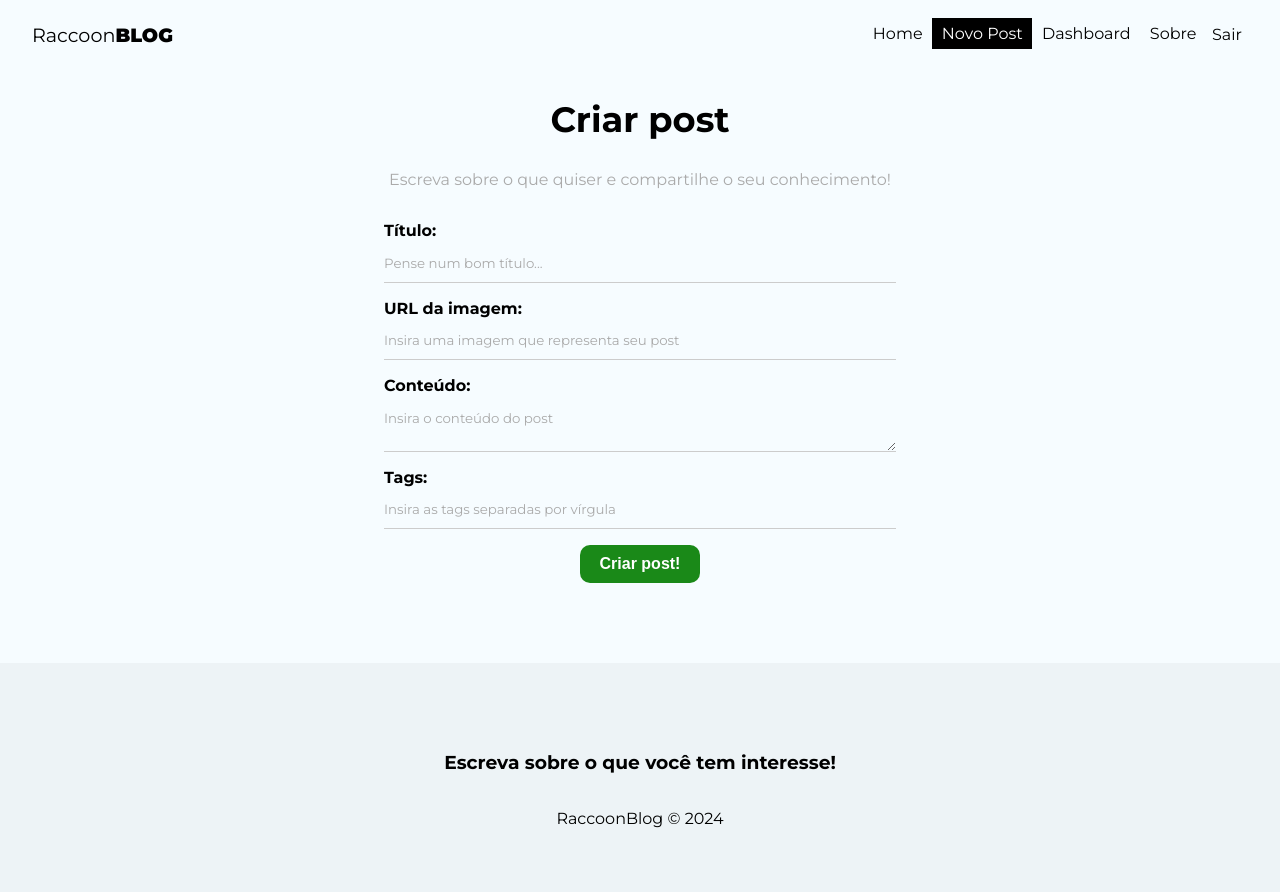
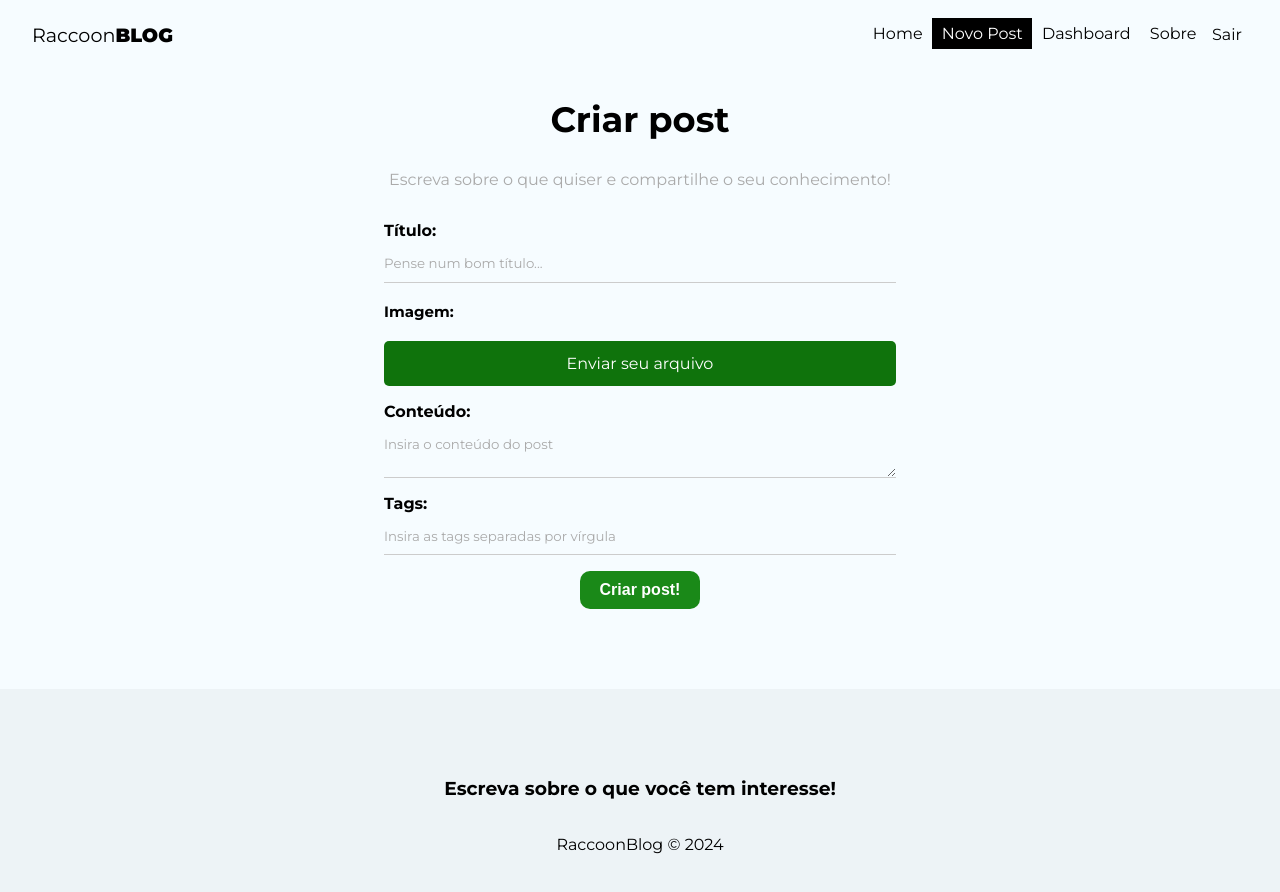
Before and after one commit to EnzoShiotuqui/MiniBlogz, a React (Vite) app: page /Posts/Create in a window 1280 px wide. Shown: the top 892 px of the page. Built offline with nearby package versions, Linux system fonts and the light colour scheme; no server answers; sample sign-in values are in the browser's storage.

Commit message:
feat: file foto

```diff
--- a/src/components/PostDetail/PostDetail.jsx
+++ b/src/components/PostDetail/PostDetail.jsx
@@ -1,12 +1,10 @@
-// Css
 import styles from './PostDetail.module.css'
-// Link
 import { Link } from 'react-router-dom'
 
-const PostDetail = ({post}) => {
+const PostDetail = ({ post }) => {
   return (
     <div className={styles.post_detail}>
-        <img src={post.image} alt={post.title} />
+      <img src={post.image} alt={post.title} style={{ width: '600px' }} />
       <h2>{post.title}</h2>
       <p className={styles.createdBy}>{post.createdBy}</p>
       <div className={styles.tags}>
--- a/src/pages/CreatePost/CreatePost.jsx
+++ b/src/pages/CreatePost/CreatePost.jsx
@@ -7,7 +7,7 @@ import { useAuthValue } from "../../context/AuthContext";
 
 const CreatePost = () => {
   const [title, setTitle] = useState("");
-  const [image, setImage] = useState("");
+  const [imageFile, setImageFile] = useState(null);
   const [body, setBody] = useState("");
   const [tags, setTags] = useState([]);
   const [formError, setFormError] = useState("");
@@ -22,37 +22,24 @@ const CreatePost = () => {
     e.preventDefault();
     setFormError("");
 
-    // validate image
-    try {
-      new URL(image);
-    } catch (error) {
-      setFormError("A imagem precisa ser uma URL.");
+    // Check if image is selected
+    if (!imageFile) {
+      setFormError("Por favor, selecione uma imagem.");
+      return;
     }
 
     // create tags array
     const tagsArray = tags.split(",").map((tag) => tag.trim().toLowerCase());
 
     // check values
-    if (!title || !image || !tags || !body) {
+    if (!title || !imageFile || !tags || !body) {
       setFormError("Por favor, preencha todos os campos!");
+      return;
     }
-
-    console.log(tagsArray);
-
-    console.log({
-      title,
-      image,
-      body,
-      tags: tagsArray,
-      uid: user.uid,
-      createdBy: user.displayName,
-    });
-
-    if(formError) return
 
     insertDocument({
       title,
-      image,
+      image: URL.createObjectURL(imageFile),
       body,
       tags: tagsArray,
       uid: user.uid,
@@ -79,17 +66,19 @@ const CreatePost = () => {
             value={title}
           />
         </label>
-        <label>
-          <span>URL da imagem:</span>
-          <input
-            type="text"
-            name="image"
-            required
-            placeholder="Insira uma imagem que representa seu post"
-            onChange={(e) => setImage(e.target.value)}
-            value={image}
-          />
-        </label>
+        <div className={styles.file_wrapper}>
+          <h4>Imagem:</h4>
+          <label className={styles.custom_file_label}>
+            Enviar seu arquivo
+            <input
+              type="file"
+              required
+              placeholder="Selecione um arquivo"
+              className={styles.custom_file_input}
+              onChange={(e) => setImageFile(e.target.files[0])}
+            />
+          </label>
+        </div>
         <label>
           <span>Conteúdo:</span>
           <textarea
--- a/src/pages/CreatePost/CreatePost.module.css
+++ b/src/pages/CreatePost/CreatePost.module.css
@@ -10,3 +10,29 @@
     color: #aaa;
     margin-bottom: 2em;
 }
+
+
+
+
+  .custom_file_label {
+    display:flex;
+    padding: .8em 2em;
+    background-color: #0f730c;
+    color: #fff;
+    border-radius: 5px;
+    transition: .4s;
+    cursor: pointer;
+  }
+
+  .custom_file_input {
+    display: none;
+  }
+
+ .file_wrapper h4 {
+    text-align: left;
+    font-size: 15px;
+ }
+
+ .custom_file_label:hover {
+    background-color: #0a4b07;
+ }
--- a/src/pages/EditPost/EditPost.jsx
+++ b/src/pages/EditPost/EditPost.jsx
@@ -14,6 +14,7 @@ const EditPost = () => {
 
   const [title, setTitle] = useState("");
   const [image, setImage] = useState("");
+
   const [body, setBody] = useState("");
   const [tags, setTags] = useState([]);
   const [formError, setFormError] = useState("");
--- a/src/pages/EditPost/EditPost.module.css
+++ b/src/pages/EditPost/EditPost.module.css
@@ -21,3 +21,26 @@
     max-width: 100%;
     margin-bottom: 1em;
   }
+
+  .custom_file_label {
+    display:flex;
+    padding: .8em 2em;
+    background-color: #0f730c;
+    color: #fff;
+    border-radius: 5px;
+    transition: .4s;
+    cursor: pointer;
+  }
+
+  .custom_file_input {
+    display: none;
+  }
+
+ .file_wrapper h4 {
+    text-align: left;
+    font-size: 15px;
+ }
+
+ .custom_file_label:hover {
+    background-color: #0a4b07;
+ }
```
Also changed, not shown: src/index.css (line endings or trailing spaces). Lines whose indentation alone changed are shown as unchanged.
